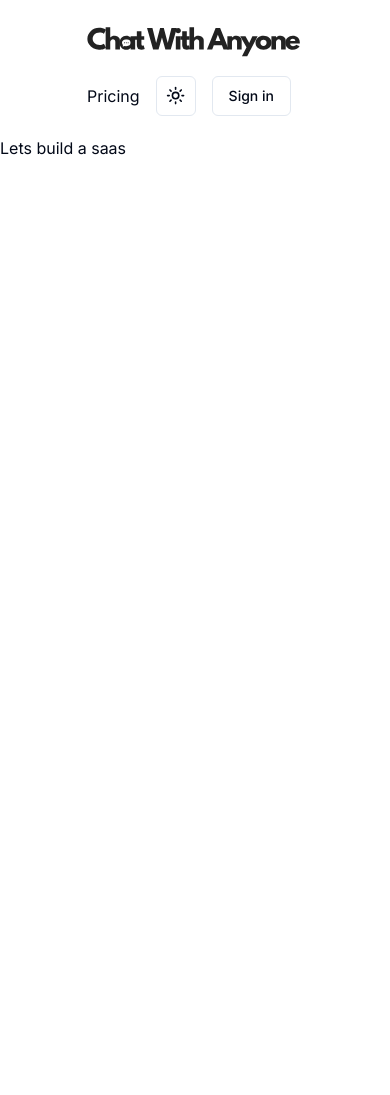
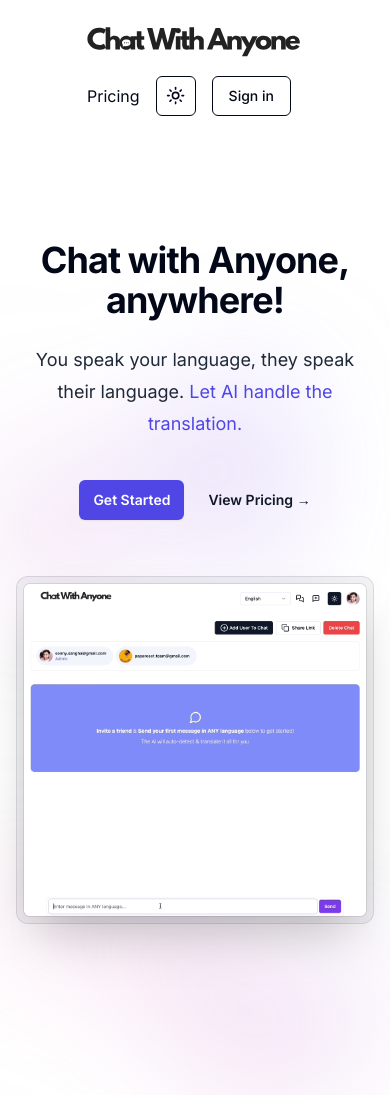
Before and after one commit to RuhaimHakeem/saas-translation-app, a Next.js app: page / in a window 390 px wide. Before the commit the page ends 844 px from the top, so only its background shows below. Built offline with nearby package versions, Linux system fonts and the light colour scheme; no server answers.

Commit message:
Add pricing page and pricing card

```diff
--- a/app/globals.css
+++ b/app/globals.css
@@ -28,15 +28,15 @@
     --destructive: 0 84.2% 60.2%;
     --destructive-foreground: 210 40% 98%;
 
-    --border: 214.3 31.8% 91.4%;
-    --input: 214.3 31.8% 91.4%;
-    --ring: 222.2 84% 4.9%;
+    --border: 210 31.8% 91.4%;
+    --input: 260 100%% 91.4%;
+    --ring: 260 84% 4.9%;
 
     --radius: 0.5rem;
   }
 
   .dark {
-    --background: 222.2 84% 4.9%;
+    --background: 221 39.29% 10.98%;
     --foreground: 210 40% 98%;
 
     --card: 222.2 84% 4.9%;
@@ -62,7 +62,7 @@
 
     --border: 217.2 32.6% 17.5%;
     --input: 217.2 32.6% 17.5%;
-    --ring: 212.7 26.8% 83.9%;
+    --ring: 260 30% 50%;
   }
 }
 
--- a/app/page.tsx
+++ b/app/page.tsx
@@ -1,7 +1,85 @@
-export default function Home() {
+import Image from "next/image";
+import Link from "next/link";
+import demo from "@intros/demo.gif";
+
+const Home = () => {
   return (
     <main>
-      <h1>Lets build a saas</h1>
+      <div className="relative isolate pt-14 dark:bg-gray-900">
+        <div
+          className="absolute inset-x-0 top-28 -z-10 transform-gpu overflow-hidden blur-3xl"
+          aria-hidden="true"
+        >
+          <div
+            className="relative left-[calc(50%-11rem)] aspect-[1155/678] w-[36.125rem]
+           -translate-x-1/2 rotate-[30deg] bg-gradient-to-tr from-[#ff80b5] to-[#9089fc]
+            opacity-30 sm:left-[calc(50%-30rem)] sm:w-[72.1875rem]"
+            style={{
+              clipPath:
+                "polygon(74.1% 44.1%, 100% 61.6%, 97.5% 26.9%, 85.5% 0.1%, 80.7% 2%, 72.5% 32.5%, 60.2% 62.4%, 52.4% 68.1%, 47.5% 58.3%, 45.2% 34.5%, 27.5% 76.7%, 0.1% 64.9%, 17.9% 100%, 27.6% 76.8%, 76.1% 97.7%, 74.1% 44.1%)",
+            }}
+          />
+        </div>
+        <div className="py-12 sm:py-20 lg:pb-40">
+          <div className="mx-auto max-w-7xl px-6 lg:px-8">
+            <div className="mx-auto max-w-2xl text-center">
+              <h1 className="text-4xl font-bold tracking-tight sm:text-6xl">
+                Chat with Anyone, anywhere!
+              </h1>
+              <p className="mt-6 text-lg leading-8 text-gray-800 dark:text-gray-300">
+                You speak your language, they speak their language.{" "}
+                <span className="text-indigo-600 dark:text-indigo-500">
+                  Let AI handle the translation.
+                </span>
+              </p>
+              <div className="mt-10 flex items-center justify-center gap-x-6">
+                <Link
+                  href={"/chat"}
+                  className="rounded-md bg-indigo-600 px-3.5 py-2.5 text-sm font-semibold text-white
+                  dark:text-white shadow-sm hover:bg-indigo-500 focus-visible:outline focus-visible:
+                  outline-2 focus-visible:outline-offset-2 focus-visible:outline-indigo-600"
+                >
+                  Get Started
+                </Link>
+                <Link
+                  href="/pricing"
+                  className="text-sm font-semibold leading-6 text-gray-900 dark:text-gray-300"
+                >
+                  View Pricing <span aria-hidden="true">&#8594;</span>
+                </Link>
+              </div>
+            </div>
+            <div className="mt-16 flow-root sm:mt-24">
+              <div className="-m-2 rounded-xl bg-gray-900/5 p-2 ring-1 ring-inset ring-gray-900/10 lg:-m-4 lg:rounded-2xl lg:p-4">
+                <Image
+                  unoptimized
+                  alt="App Screenshot"
+                  width={2432}
+                  height={1442}
+                  className="rounded-md shadow-2xl ring-1 ring-gray-900/10"
+                  src={demo}
+                />
+              </div>
+            </div>
+          </div>
+        </div>
+        <div
+          className="absolute inset-x-0 top-[calc(100%-13rem)] -z-10 transform-gpu overflow-hidden blur-3xl sm:top-[calc(100%-30rem)]"
+          aria-hidden="true"
+        >
+          <div
+            className="relative left-[calc(50%+3rem)] aspect-[1155/678] w-[36.125rem]
+           -translate-x-1/2 rotate-[30deg] bg-gradient-to-tr from-[#ff80b5] to-[#9089fc]
+            opacity-30 sm:left-[calc(50%+36rem)] sm:w-[72.1875rem]"
+            style={{
+              clipPath:
+                "polygon(74.1% 44.1%, 100% 61.6%, 97.5% 26.9%, 85.5% 0.1%, 80.7% 2%, 72.5% 32.5%, 60.2% 62.4%, 52.4% 68.1%, 47.5% 58.3%, 45.2% 34.5%, 27.5% 76.7%, 0.1% 64.9%, 17.9% 100%, 27.6% 76.8%, 76.1% 97.7%, 74.1% 44.1%)",
+            }}
+          />
+        </div>
+      </div>
     </main>
   );
-}
+};
+
+export default Home;
--- /dev/null
+++ b/app/pricing/page.tsx
@@ -0,0 +1,51 @@
+import { PricingCard } from "@/components/pricing-card";
+
+const Pricing = () => {
+  return (
+    <div className="isolate overflow-hidden bg-gray-900">
+      <div className="mx-auto max-w-7xl px-6 pb-96 pt-24 text-center sm:pt-32 lg:px-8">
+        <div className="mx-auto max-w-4xl">
+          <h2 className="text-base font-semibold leading-7 text-indigo-500">
+            Pricing
+          </h2>
+          <p className="mt-2 text-4xl font-bold tracking-tight text-white sm:text-5xl">
+            The right price for you,{" "}
+            <br className="hidden sm:inline lg:hidden" />
+            whoever you are
+          </p>
+        </div>
+        <div className="relative mt-6">
+          <p className="mx-auto max-w-2xl text-lg leading-8 text-white">
+            We are 99% sure we have a plan to match 100% of your needs
+          </p>
+          <svg
+            viewBox="0 0 1208 1024"
+            className="blur-3xl opacity-20 absolute -top-10 left-1/2 -z-10 h-[64rem] -translate-x-1/2 [mask-image:radial-gradient(closest-side, white, transparent)] sm:top-12 md:-top-20 lg:top-12 xl:top-0"
+          >
+            <ellipse
+              cx={604}
+              cy={512}
+              fill="url(#radial-gradient-pricing)"
+              rx={604}
+              ry={512}
+            />
+            <defs>
+              <radialGradient id="radial-gradient-pricing">
+                <stop stopColor="#777506" />
+                <stop offset={1} stopColor="#e935c1" />
+              </radialGradient>
+            </defs>
+          </svg>
+        </div>
+      </div>
+
+      <div className="flow-root bg-white pb-24 sm:pb-32">
+        <div className="-mt-80">
+          <PricingCard redirect={true} />
+        </div>
+      </div>
+    </div>
+  );
+};
+
+export default Pricing;
--- /dev/null
+++ b/components/checkout-button.tsx
@@ -0,0 +1,5 @@
+import React from "react";
+
+export const CheckoutButton = () => {
+  return <div>CheckoutButton</div>;
+};
--- a/components/create-chat-button.tsx
+++ b/components/create-chat-button.tsx
@@ -3,10 +3,17 @@
 import React from "react";
 import { Button } from "./ui/button";
 import { MessageSquarePlusIcon } from "lucide-react";
+import { useRouter } from "next/navigation";
 
 const CreateChatButton = () => {
+  const router = useRouter();
+
+  const createNewChat = async () => {
+    // logic here
+    router.push("/chat/abc");
+  };
   return (
-    <Button variant={"ghost"}>
+    <Button onClick={createNewChat} variant={"ghost"}>
       <MessageSquarePlusIcon />
     </Button>
   );
--- /dev/null
+++ b/components/pricing-card.tsx
@@ -0,0 +1,101 @@
+import { CheckIcon } from "lucide-react";
+import Link from "next/link";
+import React from "react";
+import { CheckoutButton } from "./checkout-button";
+
+const tiers = [
+  {
+    name: "Starter",
+    id: null,
+    href: "#",
+    priceMonthly: null,
+    description: "Get chatting right away with anyone",
+    features: [
+      "20 Message Chat Limit in Chats",
+      "2 Participants limit in Chat",
+      "Supports 2 languages",
+      "24Hr response time",
+    ],
+  },
+  {
+    name: "Pro",
+    id: "prowithidpaid5dollars",
+    href: "#",
+    priceMonthly: "$4.99",
+    description: "Unlock the full potential with Pro",
+    features: [
+      "Unlimited messages in Chats",
+      "Unlimited Participants in Chat",
+      "Unlimited Chat Rooms",
+      "Supports up to 10 languages",
+      "Multimedia supports in Chats (coming soon)",
+      "1-hour, dedicated support response time",
+      "Early access to new features",
+    ],
+  },
+];
+
+export const PricingCard = ({ redirect }: { redirect: boolean }) => {
+  return (
+    <div>
+      <div className="mx-auto grid max-w-md grid-cols-1 gap-8 lg:max-w-4xl lg:grid-cols-2">
+        {tiers.map((tier) => (
+          <div
+            key={tier.id}
+            className="flex flex-col justify-between rounded-3xl bg-white p-8 shadow-xl ring-1 ring-gray-900/10 sm:p-10"
+          >
+            <div>
+              <h3
+                id={tier.id + tier.name}
+                className="text-base font-semibold leading-7 text-indigo-600"
+              >
+                {tier.name}
+              </h3>
+              <div className="mt-4 flex items-baseline gap-x-2">
+                {tier.priceMonthly ? (
+                  <>
+                    <span className="text-5xl font-bold tracing-tight text-gray-900">
+                      {tier.priceMonthly}
+                    </span>
+                    <span className="text-base font-semibold leading-7 text-gray-600">
+                      /month
+                    </span>
+                  </>
+                ) : (
+                  <span className="text-5xl font-bold tracking-tight text-gray-900">
+                    Free
+                  </span>
+                )}
+              </div>
+              <p className="mt-6 font-semibold text-base leading-7 text-gray-600">
+                {tier.description}
+              </p>
+              <ul className="mt-6 space-y-4 text-sm leading-6 text-gray-600">
+                {tier.features.map((feature, i) => (
+                  <li key={i} className="flex gap-x-3">
+                    <CheckIcon
+                      className="h-6 w-5 flex-non text-indigo-600"
+                      aria-hidden="true"
+                    />
+                    {feature}
+                  </li>
+                ))}
+              </ul>
+            </div>
+
+            {redirect ? (
+              <Link
+                href="/register"
+                className="mt-8 block rounded-md bg-indigo-600 px-3.5 py-2 text-center text-sm fon-semibold leading-6 text-white shadow-sm hover:bg-indigo-500 focus-visible:outline focus-visible:outline-2 focus-visible:outline-offset-2 focust-visible:outline-indigo-600 cursor-pointer"
+              >
+                Get Started today
+              </Link>
+            ) : (
+              tier.id && <CheckoutButton />
+            )}
+          </div>
+        ))}
+      </div>
+    </div>
+  );
+};
--- a/tsconfig.json
+++ b/tsconfig.json
@@ -20,7 +20,8 @@
     ],
     "paths": {
       "@/*": ["./*"],
-      "@logos/*": ["./images/logos/*"]
+      "@logos/*": ["./images/logos/*"],
+      "@intros/*": ["./images/landing-page/*"]
     }
   },
   "include": [
```
Also changed, not shown: images/landing-page/demo.gif (added).
